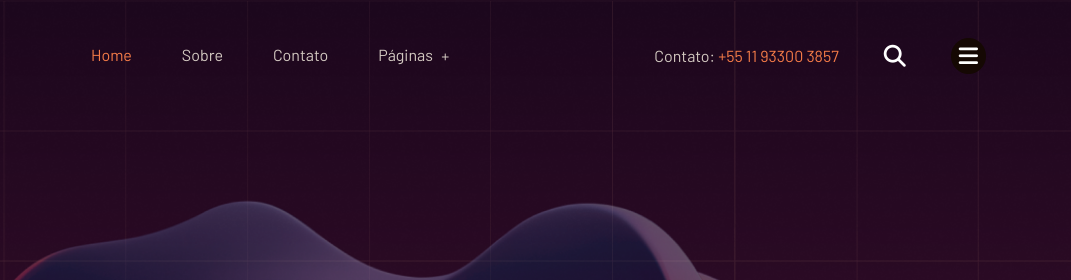
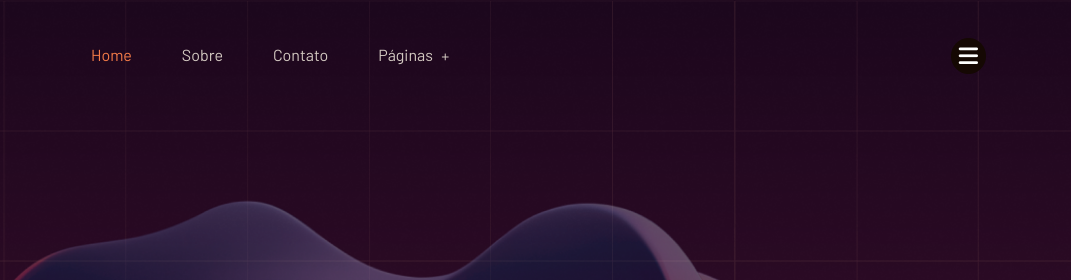
Before and after one commit to ascef182/CazaTech, a plain HTML site: page index.html in a window 1280 px wide. Shown: the top 280 px of the page, 209-1280 px from the left. Drawn offline with nearby package versions, Linux system fonts and the light colour scheme; a web font is replaced by a local one.

Commit message:
feat: change design

```diff
--- a/index.html
+++ b/index.html
@@ -93,12 +93,8 @@
             </div>
 
             <div class="flex nav-right">
-              <p>Contato: <span>+55 11 93300 3857</span></p>
               <!-- header buttons -->
-              <i
-                onclick="open_search_bar()"
-                class="fa-solid fa-magnifying-glass"
-              ></i>
+
               <i onclick="open_right_side()" class="fa-solid fa-bars"></i>
             </div>
           </nav>
```
Also changed, not shown: Images/home/all-gallary-1.png, Images/home/all-gallary-2.png, Images/home/all-gallary-3.jpg (deleted), Images/home/all-gallary-3.png (added), Images/home/all-gallary-4.png, Images/home/all-gallary-5.png, Images/home/all-gallary-6.png, Images/home/all-gallary-7.png, Images/home/all-gallary-8.png, Images/home/dev-gallary-6.png, Images/home/dev-gallary-7.png, Images/home/dev-gallary-8.png, Images/home/ui-ux-gallary-4.png, 1 other file.
